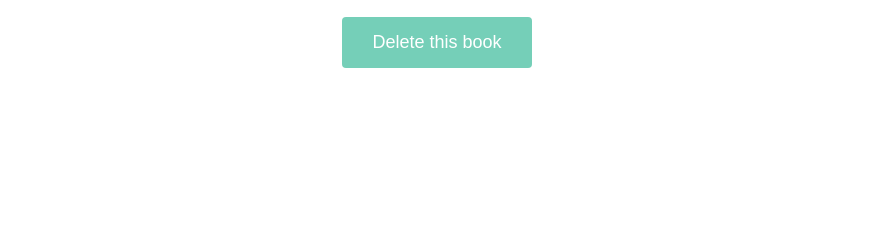
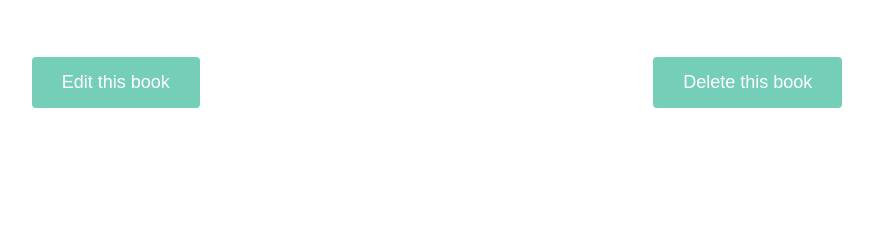
Before and after one commit to elvia-si/my_python_app, a Flask app: page /book/1 in a window 1280 px wide. Shown: the part 178-418 px from the top of the page, without its empty margins (203-1076 px from the left). Run offline with Flask 2, Linux system fonts and the light colour scheme; data that the repository does not hold is empty.

Commit message:
Done PUT Method

```diff
--- a/main.py
+++ b/main.py
@@ -49,6 +49,23 @@ def get_book(book_id):
     return render_template('book-detail.html', book=book)
 
 # PATCH VERB UPDATE BOOK
+@app.route("/book/update/<book_id>",  methods=["GET", "POST"])
+def update(book_id):
+    book = Book.query.filter_by(id=book_id).first()
+    if request.method == 'POST':
+        newauthor = request.form.get("newauthor")
+        newtitle = request.form.get("newtitle")
+        newyear = request.form.get("newyear")
+        if newauthor:
+            book.author = newauthor
+        if newtitle:
+            book.title = newtitle
+        if newyear:
+            book.year = newyear
+        db.session.commit()
+        return redirect(url_for('getBooks'))
+    return render_template('edit-book.html', book=book)
+
 
 
 #DELETE HTTP VERB
--- a/static/style.css
+++ b/static/style.css
@@ -29,10 +29,14 @@ h3, p {
     font-size: 18px;
 }
 
+.book-detail {
+  display: flex;
+  align-items: center;
+}
+
 .btn-default{
     text-align: center;
-    margin:0 auto;
-    display:block;
+    margin:40px auto;
     border:none;
     padding: 15px 30px;
     background: #75cfb8;
--- a/templates/book-detail.html
+++ b/templates/book-detail.html
@@ -12,6 +12,9 @@
   <p>Author: {{book.author}}</p>
   <p>Issue Year: {{book.year}}</p>
 
+  <div class="book-detail">
+  <button type="button" class="btn btn-default"><a href="{{ url_for('update', book_id=book.id) }}">Edit this book</a></button>
   <button type="button" class="btn btn-default"><a href="{{ url_for('deleteBook', book_id=book.id) }}">Delete this book</a></button>
+  </div>
 
 {% endblock %}
```
Also changed, not shown: templates/edit-book.html (added, +28 -0 lines).
